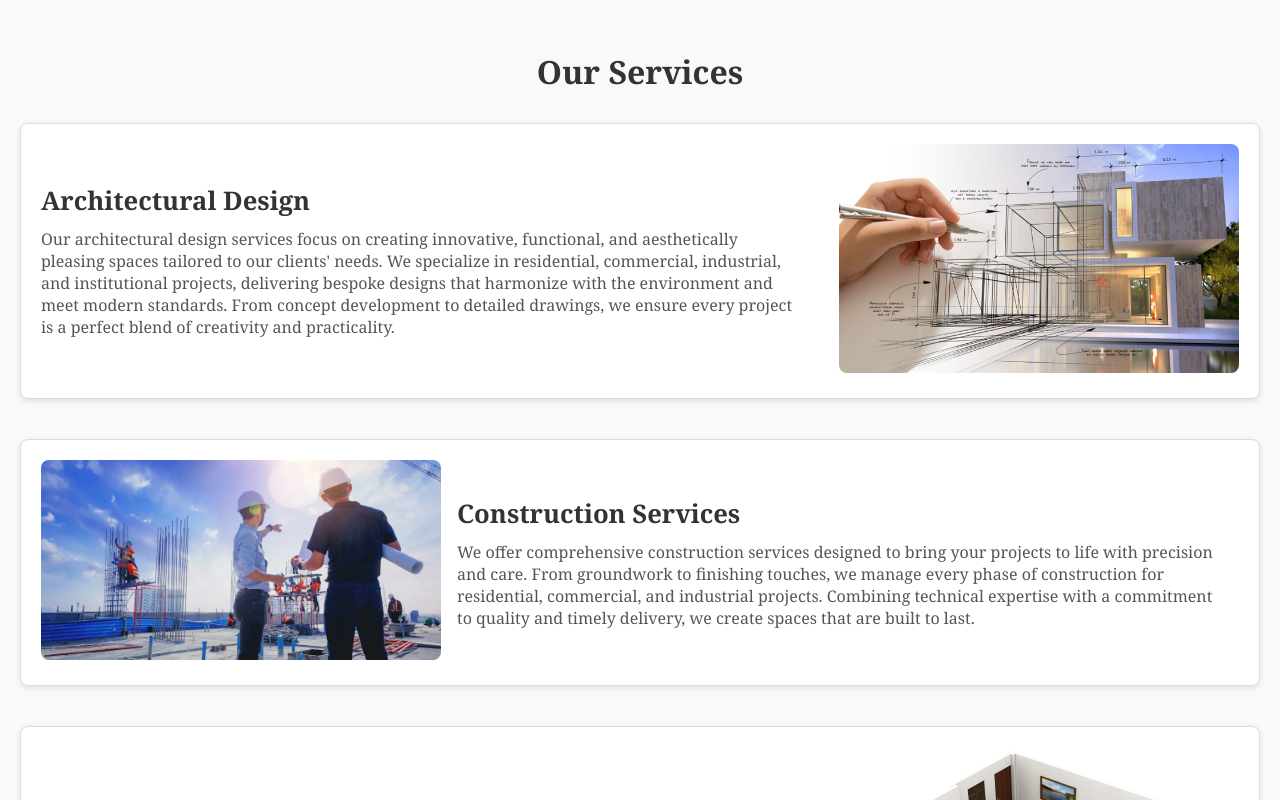
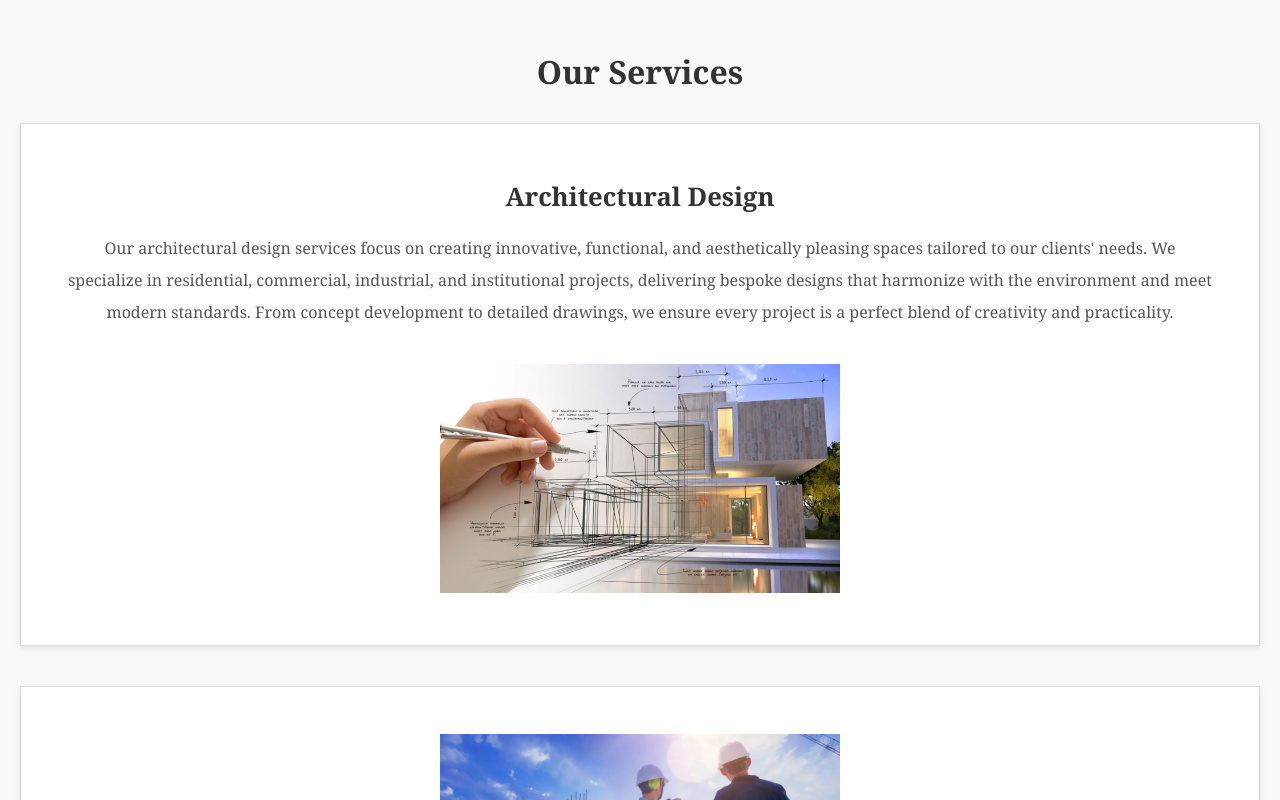
Before and after one commit to raj3131/ssconstructions, a React (Create React App) app: page / in a window 1280 px wide. Shown: the part 1840-2640 px from the top of the page. Built offline with nearby package versions, Linux system fonts and the light colour scheme.

Commit message:
1st commit 15_02_2025

```diff
--- a/package.json
+++ b/package.json
@@ -7,6 +7,7 @@
     "lucide-react": "^0.475.0",
     "react": "^19.0.0",
     "react-dom": "^19.0.0",
+    "react-intersection-observer": "^9.15.1",
     "react-router-dom": "^7.1.5",
     "react-scripts": "5.0.1",
     "web-vitals": "^4.2.4"
--- a/public/index.html
+++ b/public/index.html
@@ -40,7 +40,7 @@
       work correctly both with client-side routing and a non-root public URL.
       Learn how to configure a non-root public URL by running `npm run build`.
     -->
-    <title>React App</title>
+    <title>SS Constructions & Interior Solutions</title>
   </head>
   <body>
     <noscript>You need to enable JavaScript to run this app.</noscript>
--- a/src/components/Services.css
+++ b/src/components/Services.css
@@ -17,28 +17,30 @@
     margin-bottom: 40px;
     border: 1px solid #ddd; /* Optional border between service items */
     padding: 20px;
-    border-radius: 8px;
     background-color: #fff; /* White background for each service item */
     box-shadow: 0 2px 6px rgba(0, 0, 0, 0.1); /* Optional shadow for a nice effect */
     gap: 1rem;
+    height: 400px;
 }
 
 .service-description {
     flex: 1;
-    padding-right: 20px; /* Adds space between text and image */
+    padding-right: 100px;
+    padding-left: 40px;
+    line-height: 2.6;
 }
 
 .service-description h2 {
-    font-size: 1.6rem;
+    font-size: 2.5rem;
     color: #333;
     margin-bottom: 10px;
 }
 
 .service-description p {
+
     font-size: 1rem;
     color: #555;
 }
-
 .service-image {
     flex: 1;
     max-width: 400px; /* Max width for images */
@@ -47,19 +49,45 @@
 .service-image img {
     width: 100%;
     height: auto;
-    border-radius: 8px;
+
 }
 
-@media (max-width: 768px) {
+
+
+
+
+
+
+
+@media (max-width: 1446px) {
     .service-item {
         flex-direction: column;
         text-align: center;
+        height: auto;
+        padding: 47px;
     }
 
     .service-description {
         padding-right: 0;
+        padding-left: 0;
         margin-bottom: 20px;
+        line-height: 2;
     }
+
+
+
+    .service-description h2 {
+        font-size: 1.6rem;
+        color: #333;
+        margin-bottom: 10px;
+    }
+
+    .service-description p {
+        font-size: 1rem;
+        color: #555;
+    }
+
+
 
     .service-image img {
         max-width: 100%;
```
Also changed, not shown: 2 other files (tests, documents, lock files or other folders).
